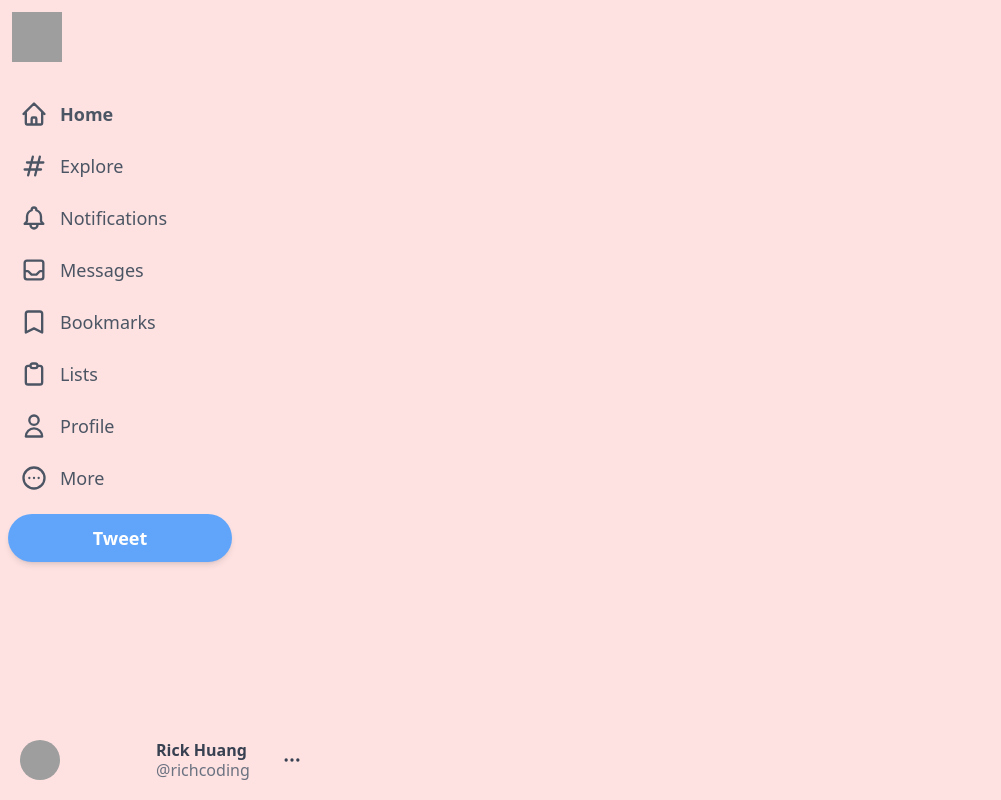
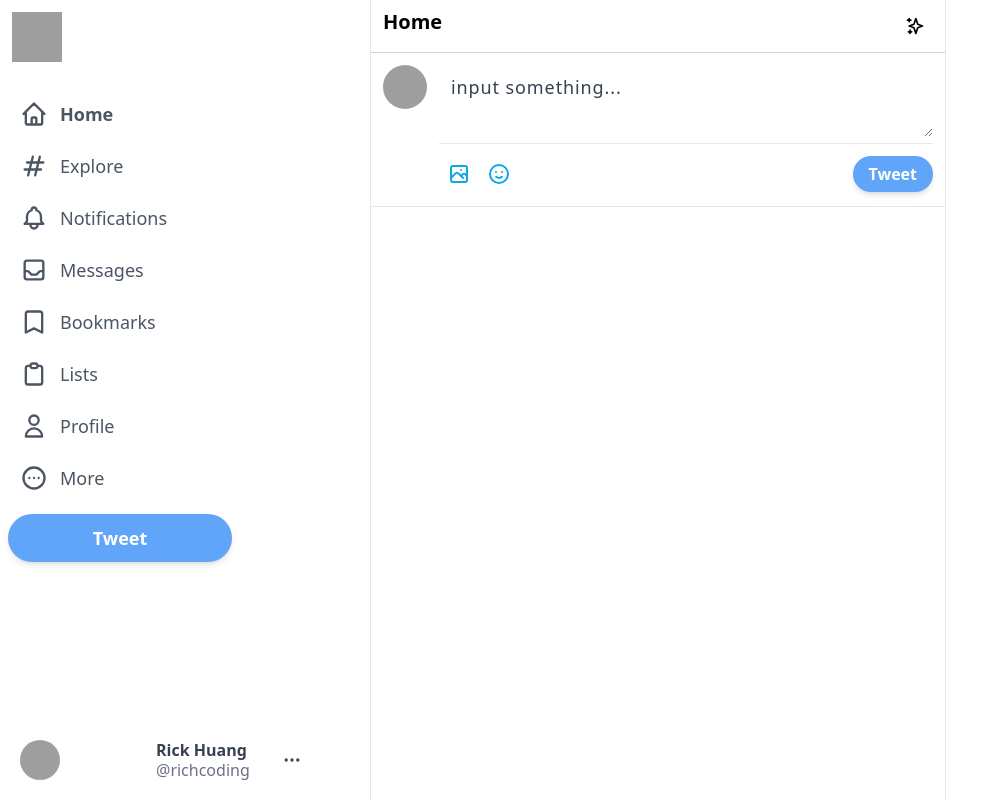
Before and after one commit to rick-liyue-huang/Nextjs-Firebase-Twitter-Webapp, a Next.js app: page / in a window 1280 px wide. Shown: the whole page, without its empty margins (0-1001 px from the left). Built offline with nearby package versions, Linux system fonts and the light colour scheme; grey boxes are pictures that could not be loaded.

Commit message:
feat: complete feed input component design

```diff
--- /dev/null
+++ b/components/Feed.tsx
@@ -0,0 +1,20 @@
+import { SparklesIcon } from '@heroicons/react/outline';
+import React from 'react';
+import { InputComponent } from './Input';
+
+export const FeedComponent: React.FC = () => {
+  return (
+    <div className="xl:ml-[370px] border-l border-r xl:min-w-[576px] sm:ml-[73px] flex-grow max-w-xl border-gray-200">
+      {/* Feed Head */}
+      <div className="flex px-3 py-2 sticky top-0 z-50 bg-white border-b border-gray-300">
+        <h2 className="text-lg sm:text-xl font-bold cursor-pointer">Home</h2>
+        <div className="hover-effects flex items-center justify-center px-0 ml-auto w-9 h-9">
+          <SparklesIcon className="h-5" />
+        </div>
+      </div>
+
+      {/* Feed Input */}
+      <InputComponent />
+    </div>
+  );
+};
--- /dev/null
+++ b/components/Input.tsx
@@ -0,0 +1,31 @@
+import { EmojiHappyIcon, PhotographIcon } from '@heroicons/react/outline';
+import React from 'react';
+
+export const InputComponent: React.FC = () => {
+  return (
+    <div className="flex border-b border-gray-200 p-3 space-x-3">
+      <img
+        src="https://avatars.githubusercontent.com/u/20208332?s=40&v=4"
+        alt="user-img"
+        className="h-11 w-11 rounded-full cursor-pointer hover:brightness-95"
+      />
+      <div className="w-full divide-y divide-gray-200">
+        <div className="">
+          <textarea
+            placeholder="input something..."
+            className="w-full border-none focus:ring-0 text-lg placeholder-gray-700 tracking-wider min-h-[50px] text-gray-700"
+          ></textarea>
+        </div>
+        <div className="flex items-center justify-between pt-2.5">
+          <div className="flex ">
+            <PhotographIcon className="h-10 w-10 hover-effects p-2 text-sky-500 hover:bg-sky-100" />
+            <EmojiHappyIcon className="h-10 w-10 hover-effects p-2 text-sky-500  hover:bg-sky-100" />
+          </div>
+          <button className="bg-blue-400 text-white px-4 py-1.5 rounded-full font-bold shadow-md hover:brightness-95 disabled:opacity-50">
+            Tweet
+          </button>
+        </div>
+      </div>
+    </div>
+  );
+};
--- a/components/Sidebar.tsx
+++ b/components/Sidebar.tsx
@@ -11,9 +11,9 @@ import {
 } from '@heroicons/react/outline';
 import Image from 'next/image';
 import React from 'react';
-import { SidebarMenuItem } from './SidebarMenuItem';
+import { SidebarMenuItemComponent } from './SidebarMenuItem';
 
-export const Sidebar: React.FC = () => {
+export const SidebarComponent: React.FC = () => {
   return (
     <div className="hidden sm:flex flex-col p-2 xl:items-start fixed h-full">
       {/* Twitter Logo */}
@@ -29,14 +29,17 @@ export const Sidebar: React.FC = () => {
 
       {/* Menu */}
       <div className="mt-4 mb-2.5 xl:items-start">
-        <SidebarMenuItem text={'Home'} Icon={HomeIcon} active />
-        <SidebarMenuItem text={'Explore'} Icon={HashtagIcon} />
-        <SidebarMenuItem text={'Notifications'} Icon={BellIcon} />
-        <SidebarMenuItem text={'Messages'} Icon={InboxIcon} />
-        <SidebarMenuItem text={'Bookmarks'} Icon={BookmarkIcon} />
-        <SidebarMenuItem text={'Lists'} Icon={ClipboardIcon} />
-        <SidebarMenuItem text={'Profile'} Icon={UserIcon} />
-        <SidebarMenuItem text={'More'} Icon={DotsCircleHorizontalIcon} />
+        <SidebarMenuItemComponent text={'Home'} Icon={HomeIcon} active />
+        <SidebarMenuItemComponent text={'Explore'} Icon={HashtagIcon} />
+        <SidebarMenuItemComponent text={'Notifications'} Icon={BellIcon} />
+        <SidebarMenuItemComponent text={'Messages'} Icon={InboxIcon} />
+        <SidebarMenuItemComponent text={'Bookmarks'} Icon={BookmarkIcon} />
+        <SidebarMenuItemComponent text={'Lists'} Icon={ClipboardIcon} />
+        <SidebarMenuItemComponent text={'Profile'} Icon={UserIcon} />
+        <SidebarMenuItemComponent
+          text={'More'}
+          Icon={DotsCircleHorizontalIcon}
+        />
       </div>
 
       {/* Buttons */}
--- a/components/SidebarMenuItem.tsx
+++ b/components/SidebarMenuItem.tsx
@@ -3,7 +3,11 @@ interface Props {
   Icon: any;
   active?: boolean;
 }
-export const SidebarMenuItem: React.FC<Props> = ({ text, Icon, active }) => {
+export const SidebarMenuItemComponent: React.FC<Props> = ({
+  text,
+  Icon,
+  active,
+}) => {
   return (
     <div className="hover-effects flex items-center text-gray-600 justify-center xl:justify-start text-lg space-x-3">
       <Icon className="h-7" />
--- a/package.json
+++ b/package.json
@@ -16,6 +16,7 @@
   },
   "dependencies": {
     "@heroicons/react": "^1.0.6",
+    "@tailwindcss/forms": "^0.5.2",
     "firebase": "^9.9.2",
     "next": "12.2.5",
     "react": "18.2.0",
--- a/pages/index.tsx
+++ b/pages/index.tsx
@@ -1,6 +1,7 @@
 import type { NextPage } from 'next';
 import Head from 'next/head';
-import { Sidebar } from '../components/Sidebar';
+import { FeedComponent } from '../components/Feed';
+import { SidebarComponent } from '../components/Sidebar';
 
 const Home: NextPage = () => {
   return (
@@ -11,11 +12,12 @@ const Home: NextPage = () => {
         <link rel="icon" href="/favicon.ico" />
       </Head>
 
-      <main className="flex min-h-screen max-w-7xl mx-atuo bg-red-100">
+      <main className="flex min-h-screen max-w-7xl mx-auto">
         {/* Sidebar */}
-        <Sidebar />
+        <SidebarComponent />
 
         {/* Feed */}
+        <FeedComponent />
 
         {/* Widgets */}
       </main>
--- a/tailwind.config.js
+++ b/tailwind.config.js
@@ -7,5 +7,5 @@ module.exports = {
   theme: {
     extend: {},
   },
-  plugins: [],
+  plugins: [require('@tailwindcss/forms')],
 };
```
Also changed, not shown: 2 other files (tests, documents, lock files or other folders).
